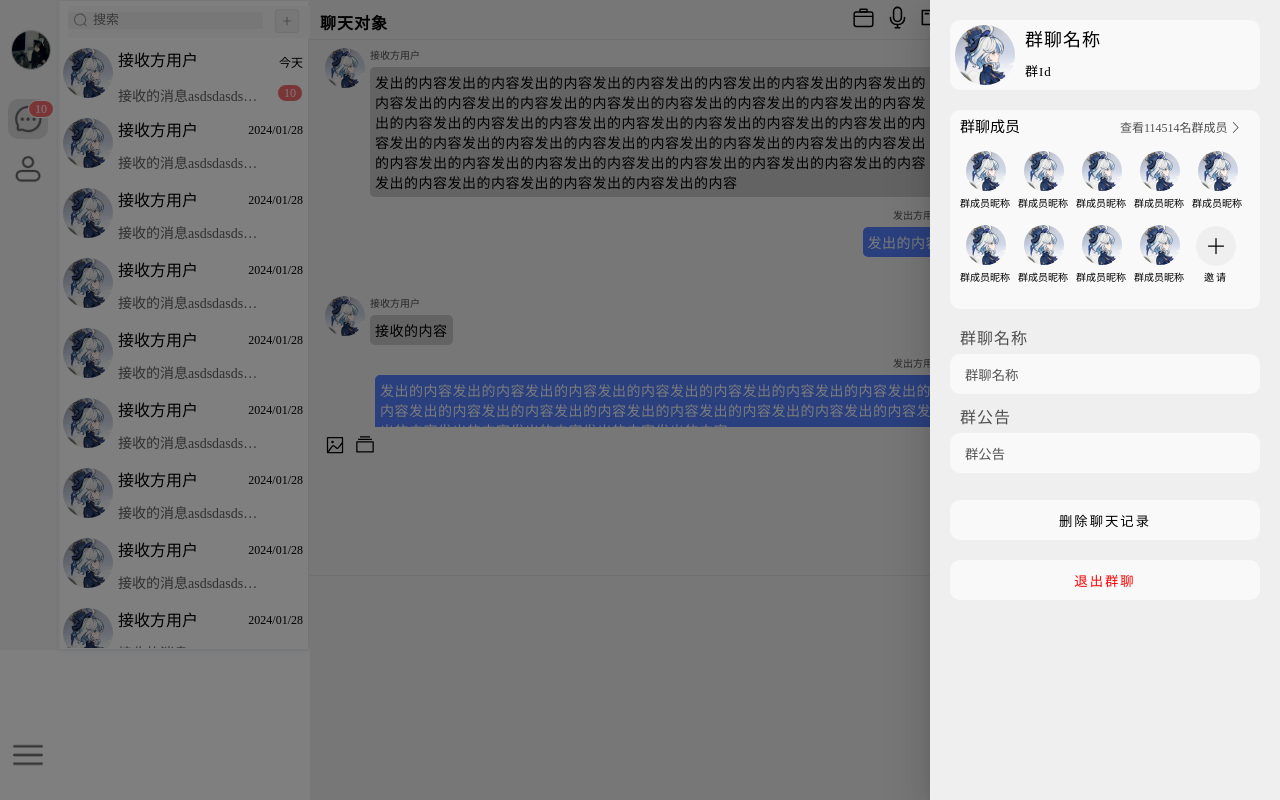
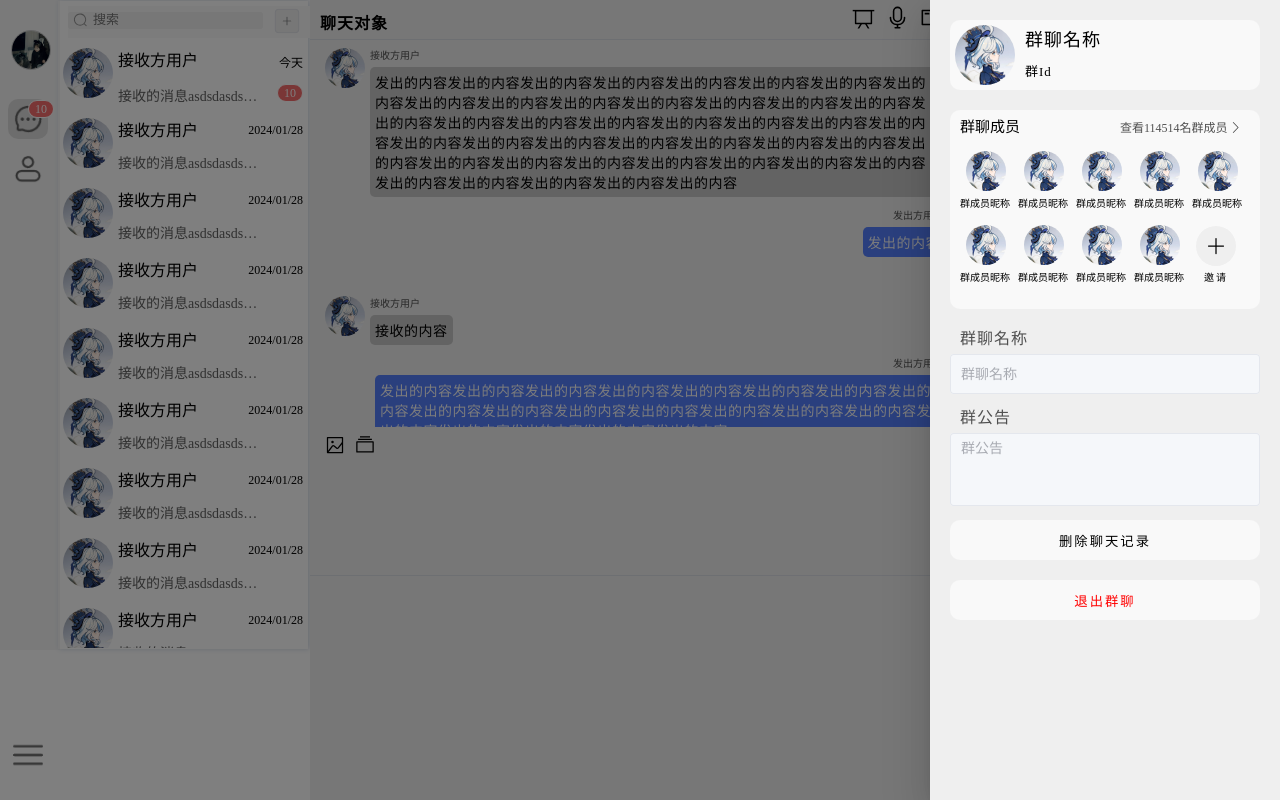
Before and after one commit to cptbtptp557/iChat, a Vue app: page / in a window 1280 px wide. Both pictures are taken after a click on the icon 967 px from the left and 17 px from the top of the page. Built offline with nearby package versions, Linux system fonts and the light colour scheme.

Commit message:
完善了邀请好友加入群聊的静态页面

```diff
--- a/src/components/chat/chatChatBar/homeChatBar.css
+++ b/src/components/chat/chatChatBar/homeChatBar.css
@@ -174,7 +174,8 @@ footer .send_box:active {
   overflow: hidden auto;
 }
 .drawer main .group_chats_more {
-  height: 480px;
+  height: 490px;
+  margin-bottom: 10px;
 }
 .drawer main .group_chats_more header {
   height: 70px;
@@ -296,7 +297,7 @@ footer .send_box:active {
   color: #505050;
   letter-spacing: 1px;
 }
-.drawer main .group_chats_more footer .group_name [type=text] {
+.drawer main .group_chats_more footer .group_name .el-input {
   width: 310px;
   height: 40px;
   outline: none;
@@ -306,6 +307,7 @@ footer .send_box:active {
   background-color: #f9f9f9;
 }
 .drawer main .group_chats_more footer .group_announcement {
+  width: 310px;
   position: relative;
   left: 5px;
   bottom: 110px;
@@ -317,9 +319,8 @@ footer .send_box:active {
   color: #505050;
   letter-spacing: 1px;
 }
-.drawer main .group_chats_more footer .group_announcement [type=text] {
+.drawer main .group_chats_more footer .group_announcement .el-input {
   width: 310px;
-  height: 40px;
   outline: none;
   border: none;
   border-radius: 10px;
@@ -364,7 +365,22 @@ footer .send_box:active {
 .drawer main .all_more [type=button]:nth-child(2):active {
   transform: scale(0.99);
 }
+.group_add_users_outside {
+  height: 400px;
+}
+.group_add_users_outside .group_add_users_left {
+  width: 50%;
+  height: 400px;
+  padding-right: 20px;
+  border-right: 1px solid #c7c7c7;
+}
+.group_add_users_outside .group_add_users_left .el-input {
+  background-color: #efefef;
+}
  /deep/ .el-drawer.rtl {
   background-color: #efefef;
 }
+ /deep/ .el-input__wrapper {
+  background-color: transparent;
+}
 /*# sourceMappingURL=homeChatBar.css.map */
--- a/src/components/chat/chatChatBar/homeChatBar.less
+++ b/src/components/chat/chatChatBar/homeChatBar.less
@@ -213,7 +213,8 @@ footer {
     overflow: hidden auto;
 
     & .group_chats_more {
-      height: 480px;
+      height: 490px;
+      margin-bottom: 10px;
 
       & header {
         height: 70px;
@@ -360,7 +361,7 @@ footer {
             letter-spacing: 1px;
           }
 
-          & [type = text] {
+          & .el-input {
             width: 310px;
             height: 40px;
             outline: none;
@@ -372,6 +373,7 @@ footer {
         }
 
         & .group_announcement {
+          width: 310px;
           position: relative;
           left: 5px;
           bottom: 110px;
@@ -384,9 +386,8 @@ footer {
             letter-spacing: 1px;
           }
 
-          & [type = text] {
+          & .el-input {
             width: 310px;
-            height: 40px;
             outline: none;
             border: none;
             border-radius: 10px;
@@ -444,7 +445,26 @@ footer {
   }
 }
 
-// 修改el-drawer背景颜色
+.group_add_users_outside {
+  height: 400px;
+
+  & .group_add_users_left {
+    width: 50%;
+    height: 400px;
+    padding-right: 20px;
+    border-right: 1px solid @gray;
+
+    & .el-input {
+      background-color: @light_gray;
+    }
+  }
+}
+
+// 修改Element-plus组件样式
 /deep/ .el-drawer.rtl {
   background-color: @light_gray;
 }
+
+/deep/ .el-input__wrapper {
+  background-color: transparent;
+}
--- a/src/components/chat/chatChatBar/homeChatBar.ts
+++ b/src/components/chat/chatChatBar/homeChatBar.ts
@@ -1,5 +1,6 @@
-import {ref, watch} from "vue";
+import {h, ref, watch} from "vue";
 import {groupData} from "../../../pinia/groupData.ts";
+import {ElNotification} from "element-plus";
 
 export const homeChatBar = () => {
     const content = ref(); // 输入内容
@@ -8,6 +9,8 @@ export const homeChatBar = () => {
     const group_name = ref("群聊名称");
     const group_announcement = ref("群公告");
     const group_permissions = ref(true); // 群聊权限.true为不可修改，false为可修改
+    const group_add_users = ref(false);
+    const group_add_users_inquire = ref(); // 邀请好友加入群聊时的查询输入字段
 
     const {group_state} = groupData();
 
@@ -29,6 +32,14 @@ export const homeChatBar = () => {
     const changeGroupAnnouncement = () => {
         console.log(group_announcement.value);
     }
+    const openGroupAnnouncements = () => {
+        ElNotification({
+            title: '群公告',
+            offset: 30,
+            duration: 5000,
+            message: h('i', {style: 'color: teal'}, group_announcement.value),
+        })
+    }
 
     watch(content, (): void => {
         button_disabled.value = content.value !== "";
@@ -46,6 +57,9 @@ export const homeChatBar = () => {
         changeGroupName,
         group_announcement,
         changeGroupAnnouncement,
+        openGroupAnnouncements,
         group_state,
+        group_add_users,
+        group_add_users_inquire,
     }
 }
--- a/src/components/chat/chatChatBar/homeChatBar.vue
+++ b/src/components/chat/chatChatBar/homeChatBar.vue
@@ -9,8 +9,8 @@
             content="群公告"
             placement="bottom"
         >
-          <el-icon size="23" v-show="group_state">
-            <Suitcase/>
+          <el-icon size="23" @click="openGroupAnnouncements" v-show="group_state">
+            <DataBoard/>
           </el-icon>
         </el-tooltip>
         <el-tooltip
@@ -180,7 +180,7 @@
                 <p>群成员昵称</p>
               </div>
               <div class="invite">
-                <el-icon size="40">
+                <el-icon size="40" @click="group_add_users = true">
                   <Plus/>
                 </el-icon>
                 <p>邀请</p>
@@ -190,20 +190,24 @@
           <footer>
             <div class="group_name">
               <p>群聊名称</p>
-              <input
+              <el-input
                   type="text"
                   :disabled="group_permissions"
                   v-model="group_name"
                   maxlength="15"
+                  show-word-limit
                   @change="changeGroupName"/>
             </div>
             <div class="group_announcement">
               <p>群公告</p>
-              <input
-                  type="text"
+              <el-input
+                  type="textarea"
                   :disabled="group_permissions"
                   v-model="group_announcement"
-                  maxlength="20"
+                  maxlength="50"
+                  show-word-limit
+                  rows="3"
+                  resize="none"
                   @change="changeGroupAnnouncement"/>
             </div>
           </footer>
@@ -214,6 +218,17 @@
         </div>
       </main>
     </el-drawer>
+    <el-dialog v-model="group_add_users">
+      <div class="group_add_users_outside">
+        <div class="group_add_users_left">
+          <el-input
+              v-model="group_add_users_inquire"
+              :prefix-icon="Search"
+              placeholder="查询"
+              clearable/>
+        </div>
+      </div>
+    </el-dialog>
   </div>
 </template>
 
@@ -228,7 +243,8 @@ import {
   Position,
   ArrowRight,
   Plus,
-  Suitcase
+  DataBoard,
+  Search,
 } from "@element-plus/icons-vue";
 
 const {
@@ -243,7 +259,10 @@ const {
   changeGroupName,
   group_announcement,
   changeGroupAnnouncement,
+  openGroupAnnouncements,
   group_state,
+  group_add_users,
+  group_add_users_inquire,
 } = homeChatBar();
 </script>
 
--- a/src/main.ts
+++ b/src/main.ts
@@ -1,5 +1,5 @@
 import {createApp} from 'vue';
-import './style.css';
+import './style.less';
 import App from './App.vue';
 import {vueRouter} from './router';
 import ElementPlus from 'element-plus';
--- /dev/null
+++ b/src/style.less
@@ -0,0 +1,13 @@
+@white: #f9f9f9;
+@neu-2: #d1d9e6;
+@gray: rgb(199, 199, 199);
+@light_gray: #efefef;
+@text_gray: #505050;
+@blue: #557ffc;
+
+* {
+  margin: 0;
+  padding: 0;
+  box-sizing: border-box;
+  user-select: none;
+}
```
Also changed, not shown: src/style.css (+5 -4 lines), 2 other files (tests, documents, lock files or other folders).
